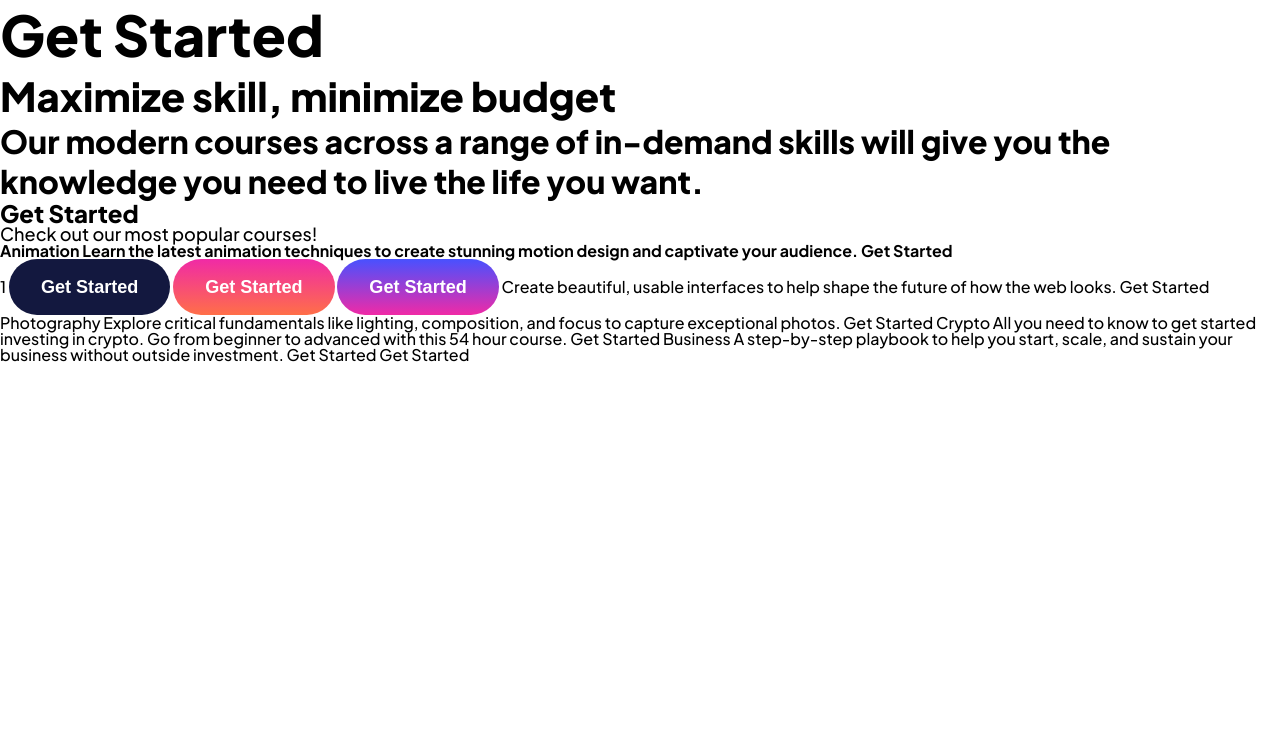
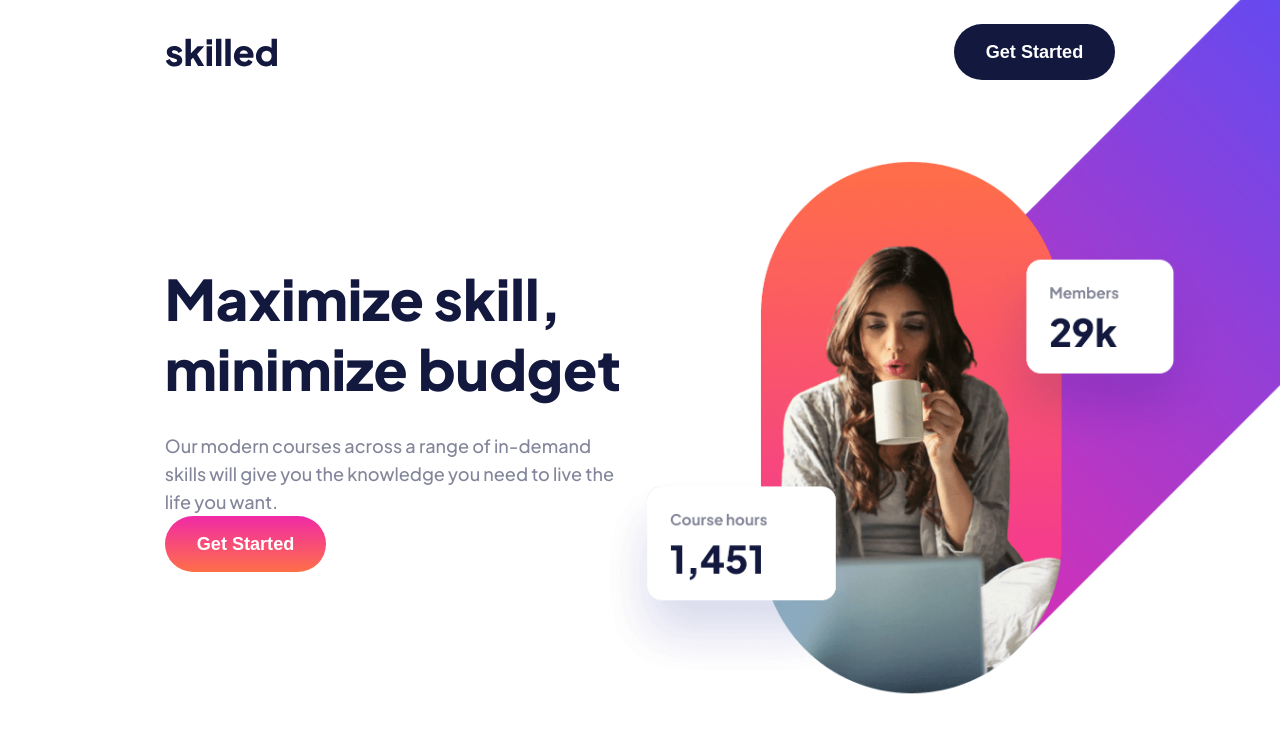
Before and after one commit to jefflangtech/elearning-landing-page, a plain HTML site: page index.html in a window 1280 px wide. Drawn offline with Linux system fonts and the light colour scheme.

Commit message:
Added header elements with moderate styling

```diff
--- a/index.html
+++ b/index.html
@@ -9,52 +9,27 @@
   <link rel="stylesheet" href="resources/css/reset.css">
   <link rel="stylesheet" href="resources/css/index.css">
   <link rel="icon" type="image/png" sizes="32x32" href="resources/images/favicon-edited-32x32.png">
-  <title>Frontend Mentor | Skilled e-learning landing page</title>
+  <title>E-Learning Landing Page</title>
 </head>
 <body>
+  <header>
+    <section class="header-cta">
+      <img src="resources/images/logo-dark.svg" alt="" srcset="">
+      <button class="button b1">Get Started</button>
+    </section>
+    <section class="hero">
+      <h1>Maximize skill, minimize budget</h1>
+      <p class="med">Our modern courses across a range of in-demand skills will give you the knowledge you need to live the life you want.</p>
+      <button class="button b2">Get Started</button>
+    </section>
+  </header>
+  <main>
+    <section class="courses">
 
-  <h1>Get Started</h1>
+    </section>
+  </main>
+  <footer>
 
-  <h2>Maximize skill, minimize budget</h2>
-
-  <h3>
-    Our modern courses across a range of in-demand skills will give you the
-    knowledge you need to live the life you want.
-  </h3>
-
-  <h4>Get Started</h4>
-
-  <p class="med">Check out our most popular courses!</p>
-
-  <p class="sm">
-    Animation
-    Learn the latest animation techniques to create stunning motion
-    design and captivate your audience.
-    Get Started
-  </p>1
-  <button class="button b1">Get Started</button>
-  <button class="button b2">Get Started</button>
-  <button class="button b3">Get Started</button>
-  Create beautiful, usable interfaces to help shape the future of
-  how the web looks.
-  Get Started
-
-  Photography
-  Explore critical fundamentals like lighting, composition, and focus
-  to capture exceptional photos.
-  Get Started
-
-  Crypto
-  All you need to know to get started investing in crypto. Go from beginner
-  to advanced with this 54 hour course.
-  Get Started
-
-  Business
-  A step-by-step playbook to help you start, scale, and sustain your business
-  without outside investment.
-  Get Started
-
-  Get Started
-
+  </footer>
 </body>
 </html>
--- a/resources/css/index.css
+++ b/resources/css/index.css
@@ -32,6 +32,8 @@ h4 {
 h1 {
   font-size: 3.5rem;
   line-height: 4.37rem;
+  margin-bottom: 1.75rem;
+  color: var(--dark-blue);
 }
 
 h2 {
@@ -50,6 +52,8 @@ h4 {
 
 p.med {
   font-size: 1.13rem;
+  line-height: 1.75rem;
+  color: var(--gray);
 }
 
 p.sm {
@@ -90,3 +94,34 @@ p.sm {
 .b3:hover {
   opacity: 0.5;
 }
+
+/* Basic Page Setup */
+body {
+  height: 100vh;
+  width: 100vw;
+}
+
+/* Header */
+header {
+  height: 900px;
+  background-image: url("../images/image-hero-desktop@2x.png");
+  background-position-x: calc(100% + 19.25rem);
+  background-position-y: -8.5rem;
+  background-size: 62rem;
+  background-repeat: no-repeat;
+}
+
+.header-cta {
+  padding-inline: 10.3rem;
+  padding-top: 1.5rem;
+  margin-bottom: 11.5rem;
+  display: flex;
+  flex-direction: row;
+  justify-content: space-between;
+  align-items: center;
+}
+
+.hero {
+  padding-left: 10.3rem;
+  max-width: 29rem;
+}
```
